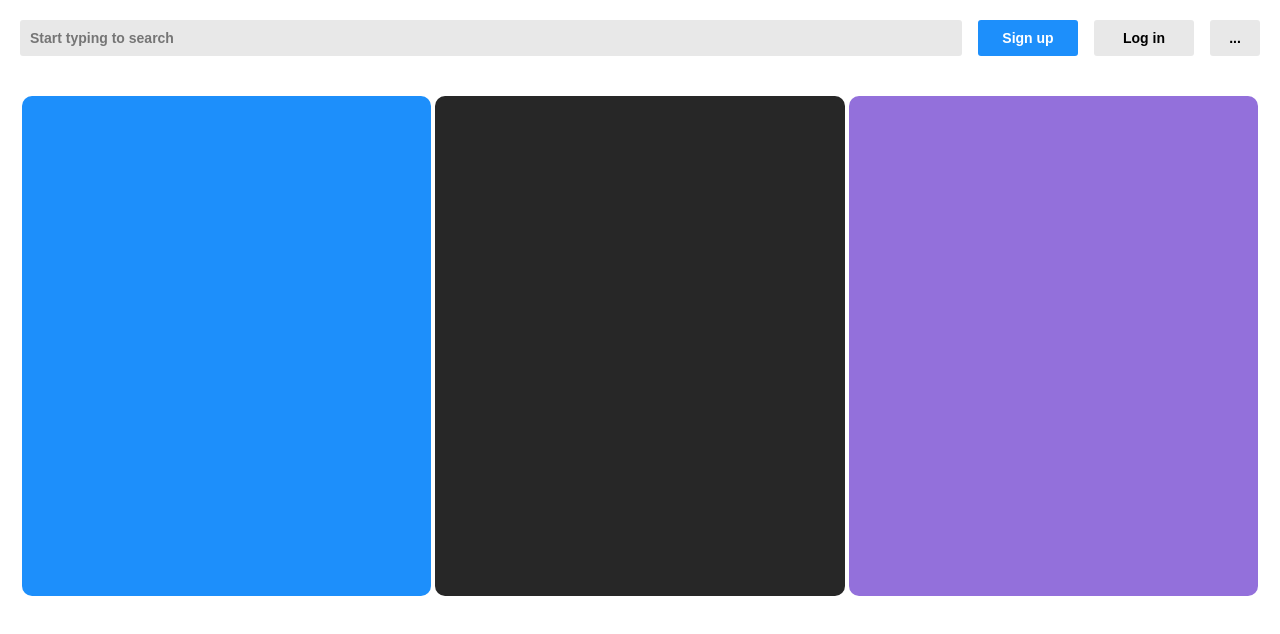
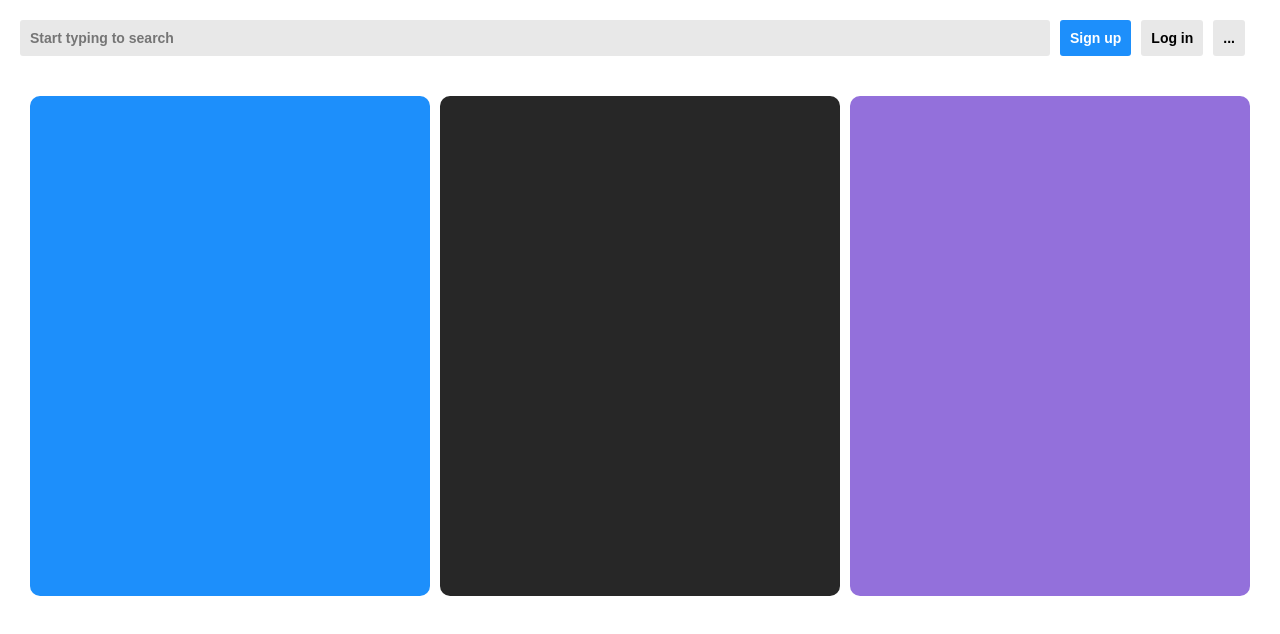
Before and after one commit to therealkris/SearchBar, a React app: page / in a window 1280 px wide. Built offline with nearby package versions, Linux system fonts and the light colour scheme.

Commit message:
Cleanup layout

```diff
--- a/src/components/Header.js
+++ b/src/components/Header.js
@@ -7,8 +7,9 @@ import SearchBar from "./SearchBar";
 
 export default function Header() {
   return (
-    <header>
+    <div className={styles.header}>
       <SearchBar />
+      <div className={styles.buttons}>
         <button
             className={classNames(styles.btn, styles.btnSignup)}
             onClick={() => {
@@ -33,6 +34,7 @@ export default function Header() {
         >
           ...
         </button>
-    </header>
+      </div>
+    </div>
   );
 }
--- a/src/components/SearchBar.js
+++ b/src/components/SearchBar.js
@@ -3,6 +3,7 @@ import * as React from "react";
 
 import { suggestTerms, search } from "../services/api";
 import Results from "./Results";
+import styles from './styles.module.scss'
 
 type SearchState = {
   results: Array<string>,
@@ -33,7 +34,7 @@ export default class SearchBar extends React.Component<{}, SearchState> {
   render() {
     const { results, term } = this.state;
     return (
-      <div>
+      <div className={styles.search}>
         <input
           type="search"
           name="search"
--- a/src/components/styles.module.scss
+++ b/src/components/styles.module.scss
@@ -5,6 +5,31 @@
   --black: #272727;
   --darkGray: #b9b9b9;
 }
+
+.header {
+  padding: 20px 20px;
+  display: flex;
+  flex-flow: row wrap;
+  justify-content: center;
+
+  .search {
+    flex-grow: 2;
+    margin-right:10px;
+
+    input[type='search'] {
+      background: var(--gray);
+      font-size: 14px;
+      font-weight: bold;
+      padding: 10px;
+      border: none;
+      border-radius: 3px;
+      width: 100%;
+    }
+  }
+
+  .buttons {
+    flex-grow: 1;
+    max-width: 200px;
 
     .btn {
       border-radius: 3px;
@@ -14,27 +39,17 @@
       background: var(--gray);
       font-size: 14px;
       font-weight: bold;
+      margin-right: 10px;
+
+      &:last-child {
+        margin-right: 0;
+      }
 
       &.btnSignup {
         background:var(--blue);
         color: #fff;
       }
     }
-
-header {
-  padding: 20px 20px;
-  display: grid;
-  grid-template-columns: minmax(300px, 1fr) repeat(2, minmax(75px, 100px)) 50px;
-  grid-column-gap: 1rem;
-
-  input[type='search'] {
-    background: var(--gray);
-    font-size: 14px;
-    font-weight: bold;
-    padding: 10px;
-    border: none;
-    border-radius: 3px;
-    width: 100%;
   }
 
   .results {
@@ -85,13 +100,13 @@ header {
   padding: 20px;
   display: flex;
   flex-flow: row wrap;
-  justify-content: space-around;
+  justify-content: space-evenly;
 
   > div {
     height: 500px;
-    width: 33%;
-    min-width: 200px;
-    margin: auto;
+    flex-grow: 1;
+    min-width: 100px;
+    max-width: 400px;
     border-radius: 10px;
     background: var(--black);
 
```
Also changed, not shown: 3 other files. Lines whose indentation alone changed are shown as unchanged.
